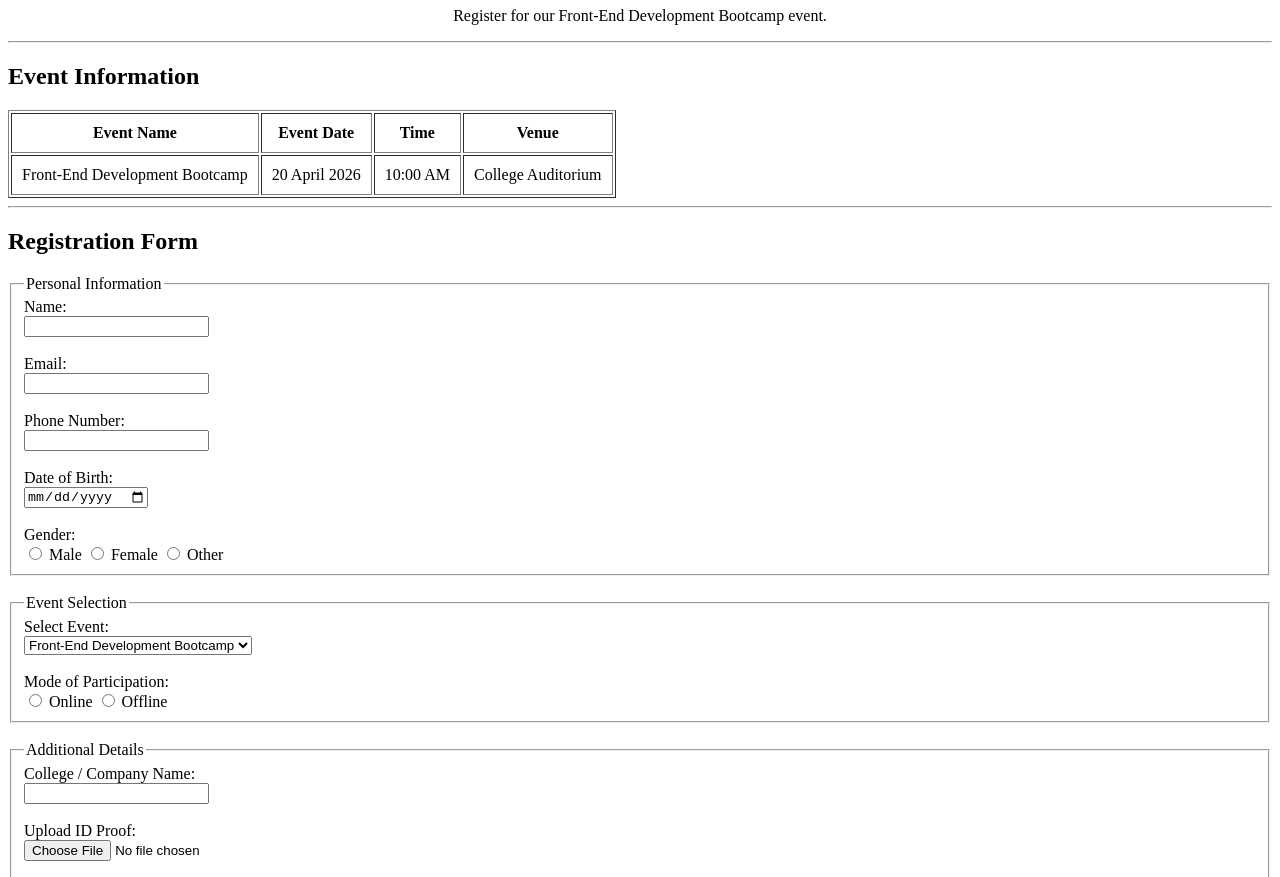
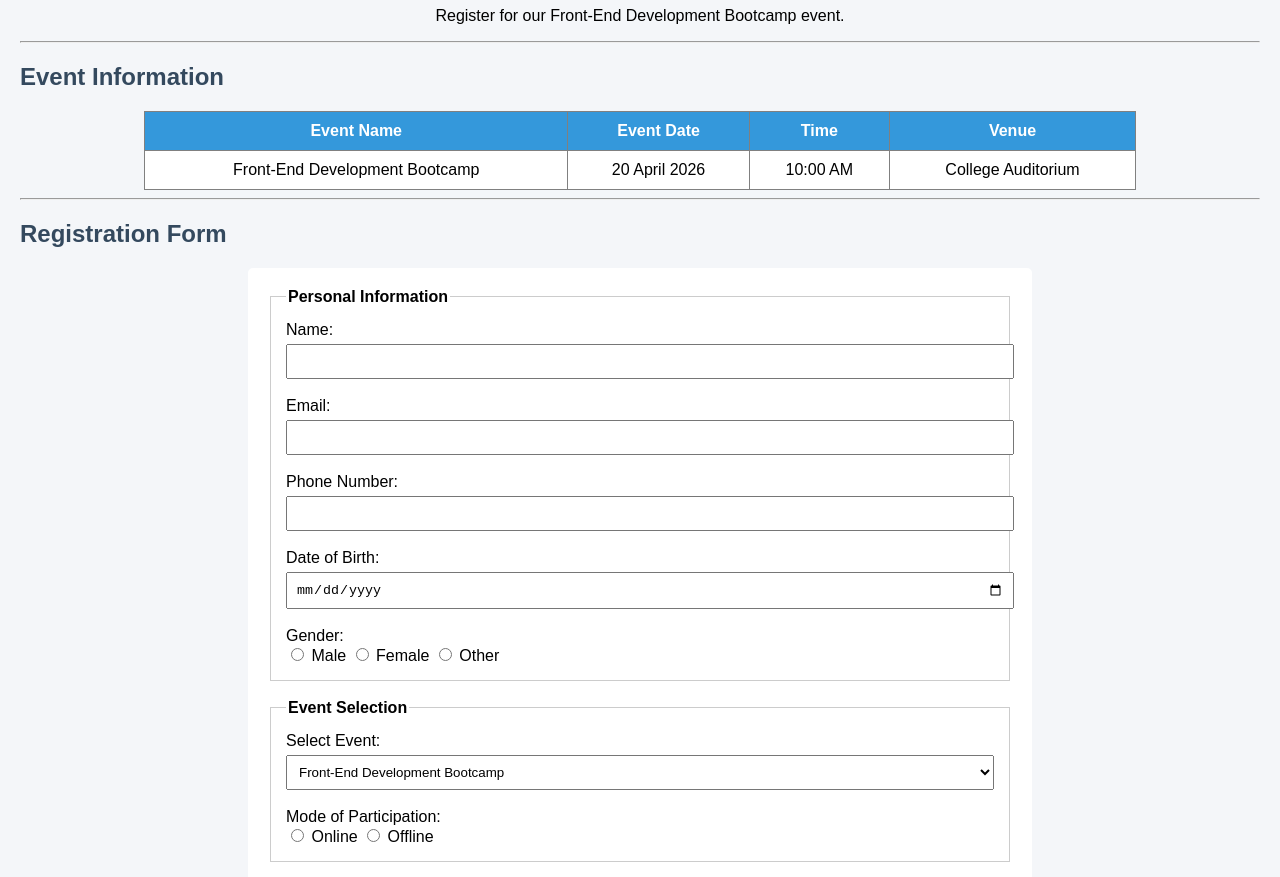
Before and after one commit to thamimmaji/FrontEndDevBootCamp_ass3, a plain HTML site: page index.html in a window 1280 px wide. Shown: the part 73-950 px from the top of the page. Drawn offline with Linux system fonts and the light colour scheme.

Commit message:
Update index.html

```diff
--- a/index.html
+++ b/index.html
@@ -1,17 +1,15 @@
 <!DOCTYPE html>
-
 <html>
-
 <head>
 
 <title>Front-End Development Bootcamp</title>
+<link rel="stylesheet" href="style.css">
 
 </head>
 
 <body>
 
 <h1 align="center">Front-End Development Bootcamp</h1>
-
 <p align="center">Register for our Front-End Development Bootcamp event.</p>
 
 <hr>
@@ -21,27 +19,17 @@
 <table border="1" cellpadding="10">
 
 <tr>
-
 <th>Event Name</th>
-
 <th>Event Date</th>
-
 <th>Time</th>
-
 <th>Venue</th>
-
 </tr>
 
 <tr>
-
 <td>Front-End Development Bootcamp</td>
-
 <td>20 April 2026</td>
-
 <td>10:00 AM</td>
-
 <td>College Auditorium</td>
-
 </tr>
 
 </table>
@@ -50,34 +38,26 @@
 
 <h2>Registration Form</h2>
 
-<form>
+<form id="registrationForm">
 
 <fieldset>
-
 <legend>Personal Information</legend>
 
 Name:<br>
-
-<input type="text"><br><br>
+<input type="text" id="name"><br><br>
 
 Email:<br>
-
-<input type="email"><br><br>
+<input type="email" id="email"><br><br>
 
 Phone Number:<br>
-
-<input type="tel"><br><br>
+<input type="tel" id="phone"><br><br>
 
 Date of Birth:<br>
-
 <input type="date"><br><br>
 
 Gender:<br>
-
 <input type="radio" name="g"> Male
-
 <input type="radio" name="g"> Female
-
 <input type="radio" name="g"> Other
 
 </fieldset>
@@ -85,59 +65,47 @@ Gender:<br>
 <br>
 
 <fieldset>
-
 <legend>Event Selection</legend>
 
 Select Event:<br>
 
-<select>
-
+<select id="event">
 <option>Front-End Development Bootcamp</option>
-
 <option>Programming Seminar</option>
-
 <option>Technology Webinar</option>
-
 </select>
 
 <br><br>
 
 Mode of Participation:<br>
-
-<input type="radio" name="m"> Online
-
-<input type="radio" name="m"> Offline
+<input type="radio" name="mode" value="Online"> Online
+<input type="radio" name="mode" value="Offline"> Offline
 
 </fieldset>
 
 <br>
 
 <fieldset>
-
 <legend>Additional Details</legend>
 
 College / Company Name:<br>
-
 <input type="text"><br><br>
 
 Upload ID Proof:<br>
-
 <input type="file"><br><br>
 
 Comments / Expectations:<br>
-
 <textarea rows="4" cols="40"></textarea>
 
 </fieldset>
 
 <br>
 
-<input type="checkbox"> I confirm that the above details are correct.
+<input type="checkbox" id="confirm"> I confirm that the above details are correct.
 
 <br><br>
 
 <input type="submit" value="Submit">
-
 <input type="reset" value="Reset">
 
 </form>
@@ -149,31 +117,19 @@ Comments / Expectations:<br>
 <table border="1" cellpadding="10">
 
 <tr>
-
 <th>Name</th>
-
 <th>Email</th>
-
 <th>Phone</th>
-
 <th>Event</th>
-
 <th>Mode</th>
-
 </tr>
 
 <tr>
-
 <td>Sample Name</td>
-
 <td>sample@email.com</td>
-
 <td>9876543210</td>
-
 <td>Front-End Development Bootcamp</td>
-
 <td>Online</td>
-
 </tr>
 
 </table>
@@ -183,13 +139,13 @@ Comments / Expectations:<br>
 <footer>
 
 <p>Contact Email: support@event.com</p>
-
 <p>Help Desk Number: 9876543210</p>
-
 <p>© 2026 Front-End Development Bootcamp</p>
 
 </footer>
 
+<!-- JavaScript File -->
+<script src="script.js"></script>
+
 </body>
-
 </html>
```
